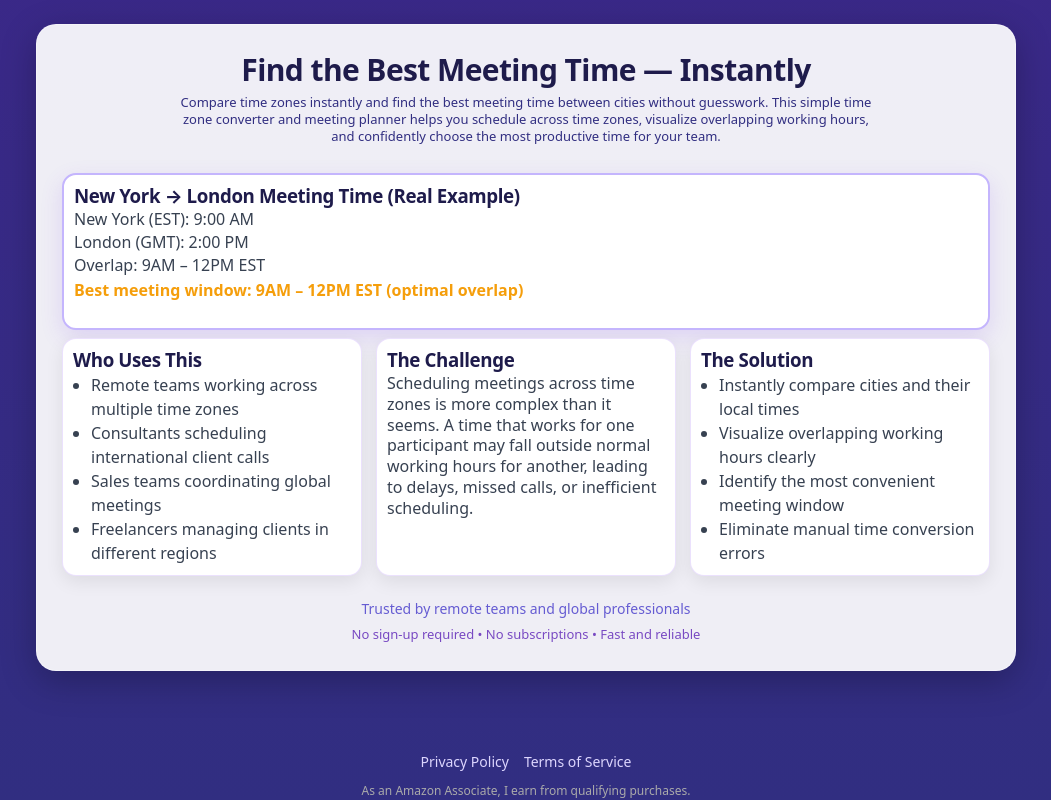
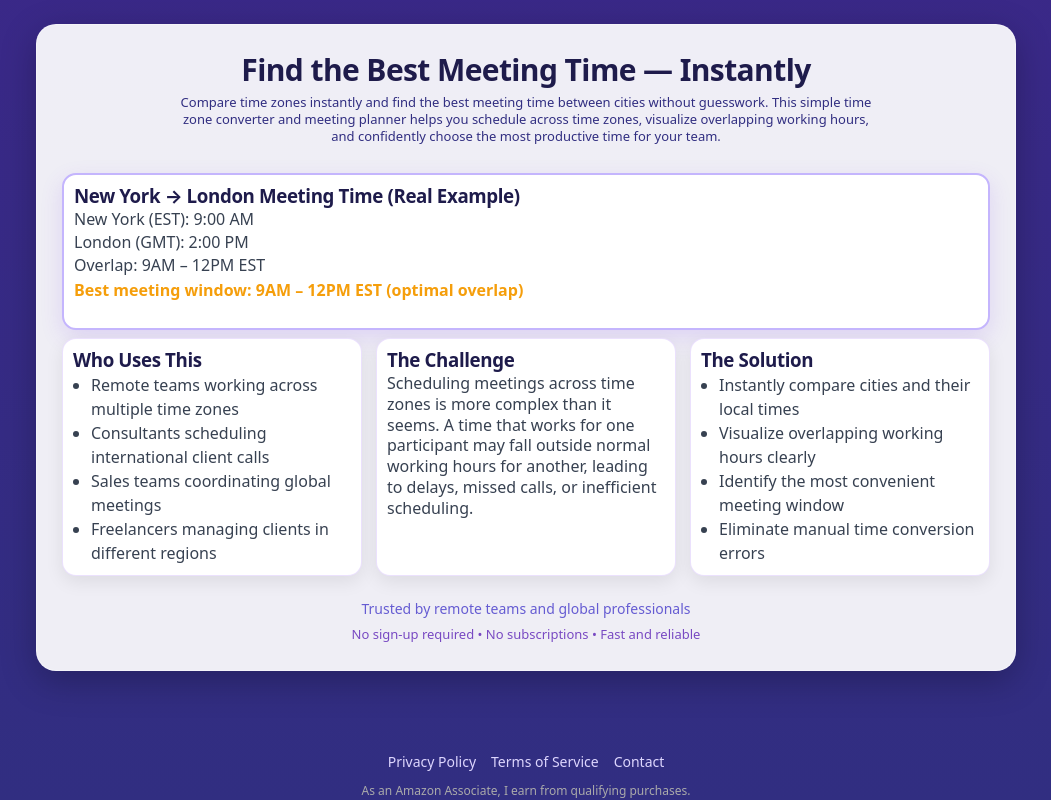
Before and after one commit to techtalk1282/Best-Meeting-Time, a Next.js app: page / in a window 1280 px wide. Shown: the part 1667-2467 px from the top of the page, without its empty margins (114-1165 px from the left). Built offline with nearby package versions, Linux system fonts and the light colour scheme.

Commit message:
feat(footer): add contact link to legal navigation
Added 'Contact' link to the footer alongside existing links.

```diff
--- a/app/ui/LayoutShell.tsx
+++ b/app/ui/LayoutShell.tsx
@@ -193,8 +193,14 @@ export default function LayoutShell({
 >
   Privacy Policy
 </a>
-          <a href="/terms-of-service" style={{ color: "#ddd6fe" }}>
+<a
+  href="/terms-of-service"
+  style={{ marginRight: "15px", color: "#ddd6fe" }}
+>
   Terms of Service
+</a>
+<a href="/contact" style={{ color: "#ddd6fe" }}>
+  Contact
 </a>
         </div>
 
```
Lines whose indentation alone changed are shown as unchanged.
